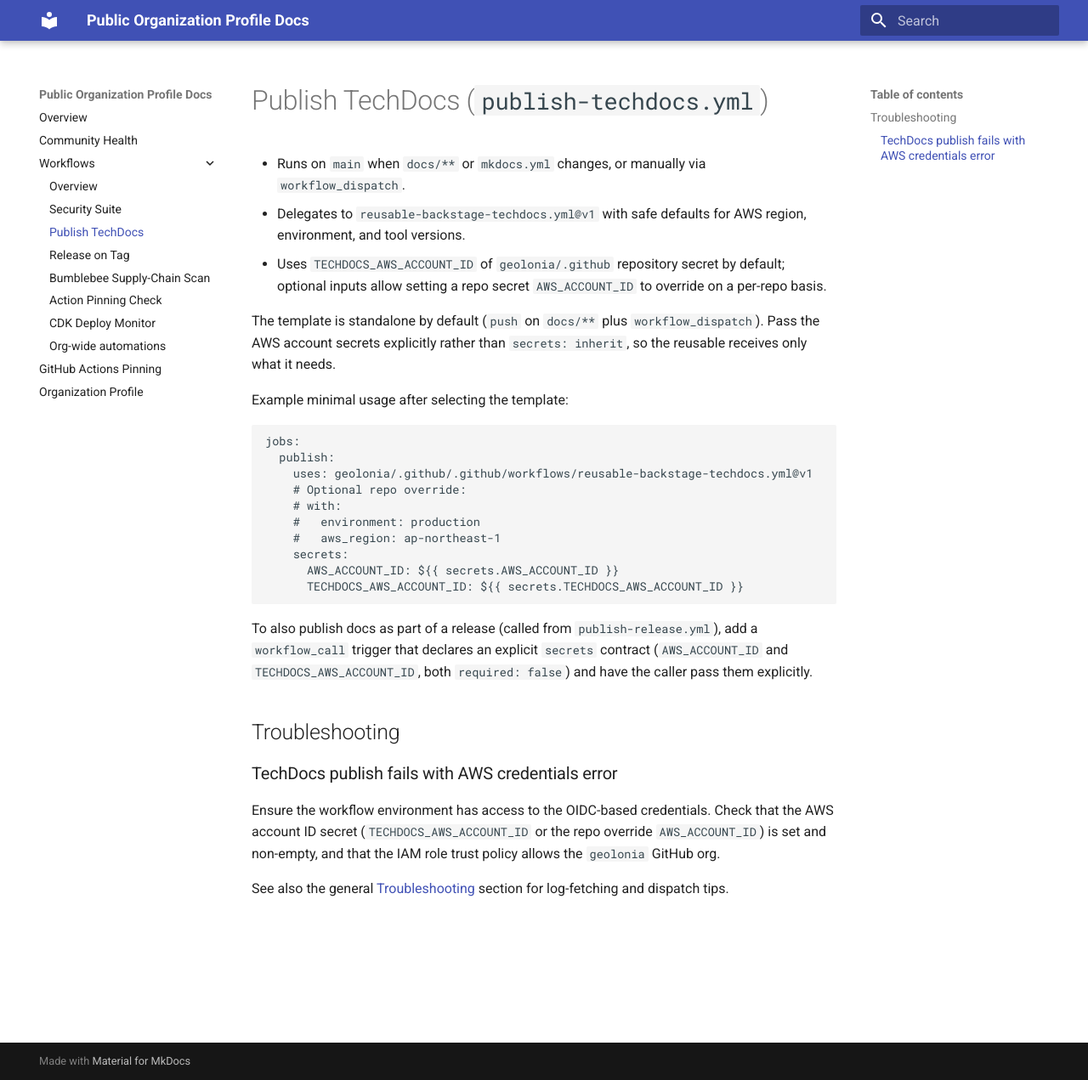
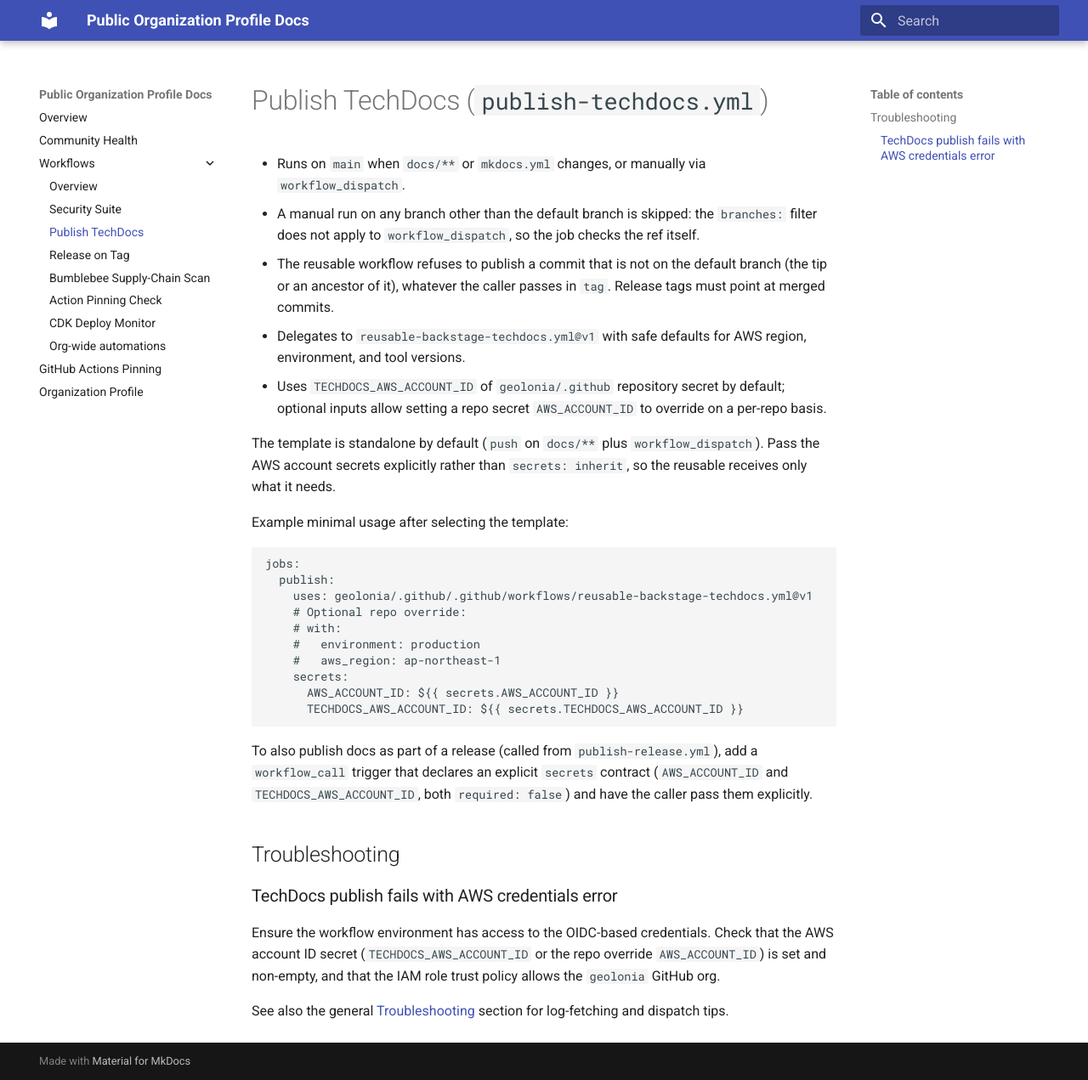
Before and after one commit to geolonia/.github, an MkDocs documentation site: the page built from docs/workflows/publish-techdocs.md, in a window 1280 px wide and 1271 px high. Shown: the whole window at 85% size. Built offline with MkDocs 1.6.1 and Material for MkDocs 9.7.7, drawn with Linux system fonts in a browser that asks for light colours.

Commit message:
fix(techdocs): publish only commits that are on the default branch
A manual workflow_dispatch run can start on any branch (the push
`branches:` filter does not apply to it), and the reusable workflow then
published that unmerged ref to the live Backstage entity.

- reusable-backstage-techdocs.yml: after checkout and before anything
  from the checkout runs or AWS credentials are configured, fail unless
  the checked-out commit is the default branch tip or an ancestor of it
  (compare API status identical/behind). Covers every caller and the
  `tag` input.
- publish-techdocs.yml template and this repo's copy: skip a
  workflow_dispatch run on any ref other than the default branch.
- docs: describe both.

```diff
--- a/docs/workflows/publish-techdocs.md
+++ b/docs/workflows/publish-techdocs.md
@@ -1,6 +1,12 @@
 # Publish TechDocs (`publish-techdocs.yml`)
 
 - Runs on `main` when `docs/**` or `mkdocs.yml` changes, or manually via `workflow_dispatch`.
+- A manual run on any branch other than the default branch is skipped: the
+  `branches:` filter does not apply to `workflow_dispatch`, so the job checks
+  the ref itself.
+- The reusable workflow refuses to publish a commit that is not on the default
+  branch (the tip or an ancestor of it), whatever the caller passes in `tag`.
+  Release tags must point at merged commits.
 - Delegates to `reusable-backstage-techdocs.yml@v1` with safe defaults for AWS
   region, environment, and tool versions.
 - Uses `TECHDOCS_AWS_ACCOUNT_ID` of `geolonia/.github` repository secret by default;
```
Also changed, not shown: 3 other files.
